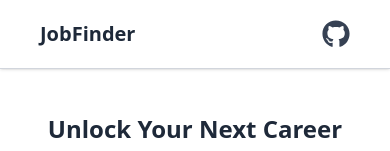
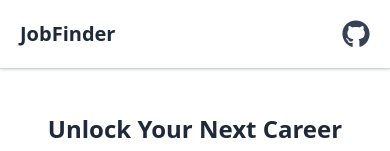
Before and after one commit to harshkunz/Job-Finder, a Next.js app: page / in a window 390 px wide. Shown: the top 151 px of the page. Built offline with nearby package versions, Linux system fonts and the light colour scheme.

Commit message:
Update Navbar.tsx

```diff
--- a/app/components/Navbar.tsx
+++ b/app/components/Navbar.tsx
@@ -4,7 +4,7 @@ import { FaGithub } from "react-icons/fa";
 
 const Navbar = () => {
   return (
-    <nav className="sticky top-0 z-50 flex justify-between items-center px-10 py-5 bg-white shadow-lg shadow-sm border-b border-gray-300">
+    <nav className="sticky top-0 z-50 flex justify-between items-center sm:px-10 px-5 py-5 bg-white shadow-lg shadow-sm border-b border-gray-300">
       {/* Left: Website Name */}
       <h1 className="text-xl font-bold text-gray-800 cursor-pointer transition-transform transform hover:scale-105">
         JobFinder
```
